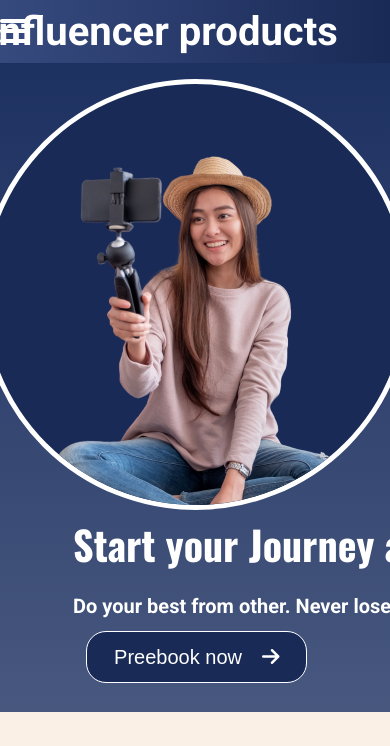
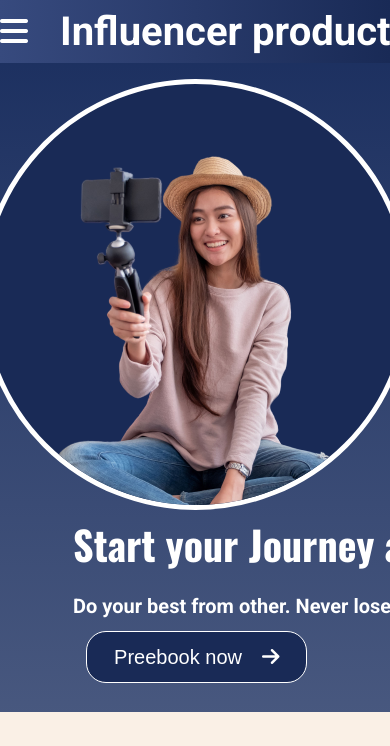
Before and after one commit to Litontripura/secondassignment, a plain HTML site: page index.html in a window 390 px wide. Shown: the top 746 px of the page. Drawn offline with nearby package versions, Linux system fonts and the light colour scheme.

Commit message:
second assign commit seven time

```diff
--- a/style/mobile.css
+++ b/style/mobile.css
@@ -15,15 +15,15 @@ grid-template-columns: repeat(2, 1fr 2fr);
 .bar{
     color: white;
     font-size: 2em;
-    margin-right: 2em;
-    display: block;
+    margin-right: 1em;
+    display: inline-block;
 }
 .cart{
     display: block;
 }
 .left-nav{
     display: flex;
-    justify-content: center;
+
     align-items: center;
     white-space: nowrap;
 
@@ -97,6 +97,10 @@ text-align: center;
     justify-content: center;
     align-items: center;
 
+
+}
+.collection-item{
+    margin-left: -49px;
 }
 .see-more{
     display: flex;
```
